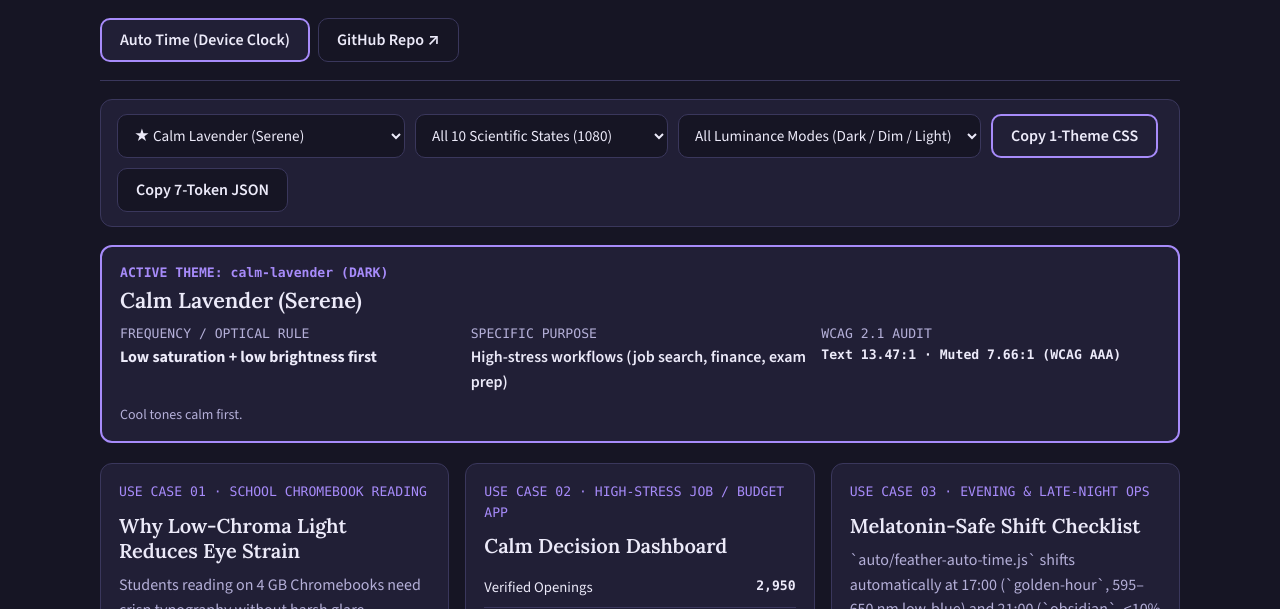
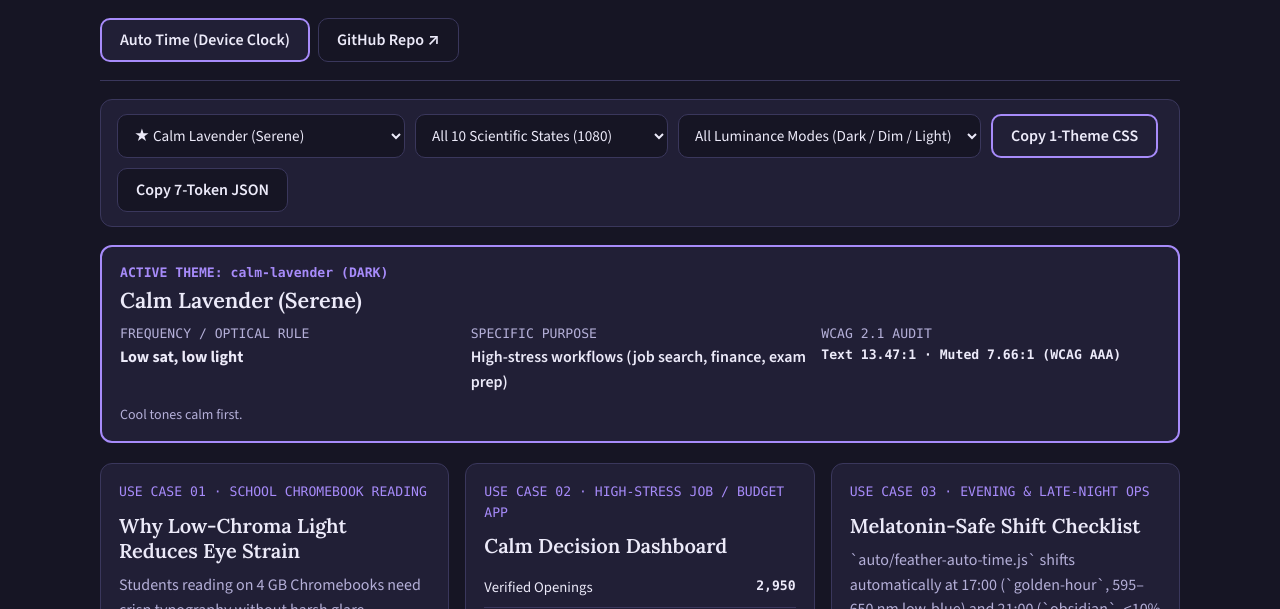
Before and after one commit to kelli-dotcom/feather-themes, a website: page preview/index.html in a window 1280 px wide. Shown: the part 191-800 px from the top of the page. Drawn offline with nearby package versions, Linux system fonts and the light colour scheme.

Commit message:
Preview: nine flagship wavelength lines now match the engine's shorter wording

```diff
--- a/preview/index.html
+++ b/preview/index.html
@@ -125,15 +125,15 @@
     import { startAuto, stopAuto, FEATHER_MODE_KEY } from "../auto/feather-auto-time.js";
 
     const SCIENTIFIC_FLAGSHIPS = [
-      { id: "calm-lavender", label: "Calm Lavender (Serene)", state: "calm", wavelengthNm: "Low saturation + low brightness first", purpose: "High-stress workflows (job search, finance, exam prep)", science: COGNITIVE_STATES[0].science, mode: "dark", tokens: { bg: "#161524", surface: "#211f36", surfaceSolid: "#211f36", border: "#3a375c", text: "#eceaf9", muted: "#b4afd8", accent: "#a78bfa" } },
-      { id: "morning-rose", label: "Morning Rose (05:00–11:00 Auto)", state: "morning", wavelengthNm: "570–620 nm (high-L sunrise)", purpose: "Gentle morning wake-up without harsh white glare", science: COGNITIVE_STATES[4].science, mode: "light", tokens: { bg: "#fdf6f4", surface: "#fffbfa", surfaceSolid: "#fffbfa", border: "#e7d4cf", text: "#271b1d", muted: "#6e565b", accent: "#be5a74" } },
-      { id: "midday-sunlit", label: "Midday Sunlit (11:00–14:00 Auto)", state: "midday", wavelengthNm: "475–520 nm (480 nm alertness peak)", purpose: "Bright-room midday productivity & school Chromebooks", science: COGNITIVE_STATES[5].science, mode: "light", tokens: { bg: "#fcfaf2", surface: "#ffffff", surfaceSolid: "#ffffff", border: "#e5dec9", text: "#1c1917", muted: "#57534e", accent: "#0f766e" } },
-      { id: "sandstone", label: "Sandstone Light (14:00–17:00 Auto)", state: "grounded", wavelengthNm: "520–565 nm (low-saturation afternoon)", purpose: "Afternoon-dip reading & calm sustained focus", science: COGNITIVE_STATES[8].science, mode: "light", tokens: { bg: "#f5f2eb", surface: "#fffdf9", surfaceSolid: "#fffdf9", border: "#d6cfc2", text: "#1c1917", muted: "#57534e", accent: "#047857" } },
-      { id: "forest", label: "Forest (Biophilic Grounded)", state: "grounded", wavelengthNm: "520–565 nm (555 nm photopic peak)", purpose: "Long-form reading & mental restoration", science: COGNITIVE_STATES[8].science, mode: "dark", tokens: { bg: "#08120e", surface: "#0f1f18", surfaceSolid: "#0f1f18", border: "#1e3a2f", text: "#e6f4ee", muted: "#86b3a0", accent: "#34d399" } },
-      { id: "golden-hour", label: "Golden Hour (17:00–21:00 Auto)", state: "dusk", wavelengthNm: "595–650 nm (low-blue evening)", purpose: "Evening wind-down avoiding 480 nm melatonin suppression", science: COGNITIVE_STATES[6].science, mode: "dark", tokens: { bg: "#1c1317", surface: "#291c22", surfaceSolid: "#291c22", border: "#4a333d", text: "#f7ebe8", muted: "#d6b2ba", accent: "#e5989b" } },
-      { id: "obsidian", label: "Obsidian (21:00–05:00 Auto)", state: "night", wavelengthNm: "Low-luminance (<10% L scotopic)", purpose: "Late-night zero-glare coding & reduced retinal fatigue", science: COGNITIVE_STATES[7].science, mode: "dark", tokens: { bg: "#09090b", surface: "#18181b", surfaceSolid: "#18181b", border: "#27272a", text: "#f4f4f5", muted: "#a1a1aa", accent: "#10b981" } },
-      { id: "paper-light", label: "Paper Light (Executive Daylight)", state: "executive", wavelengthNm: "Achromatic + surgical accent", purpose: "High-stakes operational, legal & financial dashboards", science: COGNITIVE_STATES[9].science, mode: "light", tokens: { bg: "#f8fafc", surface: "#ffffff", surfaceSolid: "#ffffff", border: "#cbd5e1", text: "#0f172a", muted: "#475569", accent: "#059669" } },
-      { id: "nord", label: "Nord (Executive Arctic)", state: "executive", wavelengthNm: "Achromatic cool neutral + surgical accent", purpose: "Low-cognitive-load technical & analytics consoles", science: COGNITIVE_STATES[9].science, mode: "dark", tokens: { bg: "#2e3440", surface: "#3b4252", surfaceSolid: "#3b4252", border: "#4c566a", text: "#eceff4", muted: "#d8dee9", accent: "#88c0d0" } }
+      { id: "calm-lavender", label: "Calm Lavender (Serene)", state: "calm", wavelengthNm: "Low sat, low light", purpose: "High-stress workflows (job search, finance, exam prep)", science: COGNITIVE_STATES[0].science, mode: "dark", tokens: { bg: "#161524", surface: "#211f36", surfaceSolid: "#211f36", border: "#3a375c", text: "#eceaf9", muted: "#b4afd8", accent: "#a78bfa" } },
+      { id: "morning-rose", label: "Morning Rose (05:00–11:00 Auto)", state: "morning", wavelengthNm: "570-620 nm", purpose: "Gentle morning wake-up without harsh white glare", science: COGNITIVE_STATES[4].science, mode: "light", tokens: { bg: "#fdf6f4", surface: "#fffbfa", surfaceSolid: "#fffbfa", border: "#e7d4cf", text: "#271b1d", muted: "#6e565b", accent: "#be5a74" } },
+      { id: "midday-sunlit", label: "Midday Sunlit (11:00–14:00 Auto)", state: "midday", wavelengthNm: "475-520 nm", purpose: "Bright-room midday productivity & school Chromebooks", science: COGNITIVE_STATES[5].science, mode: "light", tokens: { bg: "#fcfaf2", surface: "#ffffff", surfaceSolid: "#ffffff", border: "#e5dec9", text: "#1c1917", muted: "#57534e", accent: "#0f766e" } },
+      { id: "sandstone", label: "Sandstone Light (14:00–17:00 Auto)", state: "grounded", wavelengthNm: "520-565 nm", purpose: "Afternoon-dip reading & calm sustained focus", science: COGNITIVE_STATES[8].science, mode: "light", tokens: { bg: "#f5f2eb", surface: "#fffdf9", surfaceSolid: "#fffdf9", border: "#d6cfc2", text: "#1c1917", muted: "#57534e", accent: "#047857" } },
+      { id: "forest", label: "Forest (Biophilic Grounded)", state: "grounded", wavelengthNm: "520-565 nm", purpose: "Long-form reading & mental restoration", science: COGNITIVE_STATES[8].science, mode: "dark", tokens: { bg: "#08120e", surface: "#0f1f18", surfaceSolid: "#0f1f18", border: "#1e3a2f", text: "#e6f4ee", muted: "#86b3a0", accent: "#34d399" } },
+      { id: "golden-hour", label: "Golden Hour (17:00–21:00 Auto)", state: "dusk", wavelengthNm: "595-650 nm", purpose: "Evening wind-down avoiding 480 nm melatonin suppression", science: COGNITIVE_STATES[6].science, mode: "dark", tokens: { bg: "#1c1317", surface: "#291c22", surfaceSolid: "#291c22", border: "#4a333d", text: "#f7ebe8", muted: "#d6b2ba", accent: "#e5989b" } },
+      { id: "obsidian", label: "Obsidian (21:00–05:00 Auto)", state: "night", wavelengthNm: "<10% luminance", purpose: "Late-night zero-glare coding & reduced retinal fatigue", science: COGNITIVE_STATES[7].science, mode: "dark", tokens: { bg: "#09090b", surface: "#18181b", surfaceSolid: "#18181b", border: "#27272a", text: "#f4f4f5", muted: "#a1a1aa", accent: "#10b981" } },
+      { id: "paper-light", label: "Paper Light (Executive Daylight)", state: "executive", wavelengthNm: "Achromatic + accent", purpose: "High-stakes operational, legal & financial dashboards", science: COGNITIVE_STATES[9].science, mode: "light", tokens: { bg: "#f8fafc", surface: "#ffffff", surfaceSolid: "#ffffff", border: "#cbd5e1", text: "#0f172a", muted: "#475569", accent: "#059669" } },
+      { id: "nord", label: "Nord (Executive Arctic)", state: "executive", wavelengthNm: "Achromatic + accent", purpose: "Low-cognitive-load technical & analytics consoles", science: COGNITIVE_STATES[9].science, mode: "dark", tokens: { bg: "#2e3440", surface: "#3b4252", surfaceSolid: "#3b4252", border: "#4c566a", text: "#eceff4", muted: "#d8dee9", accent: "#88c0d0" } }
     ];
 
     const PURPOSES = {
```
